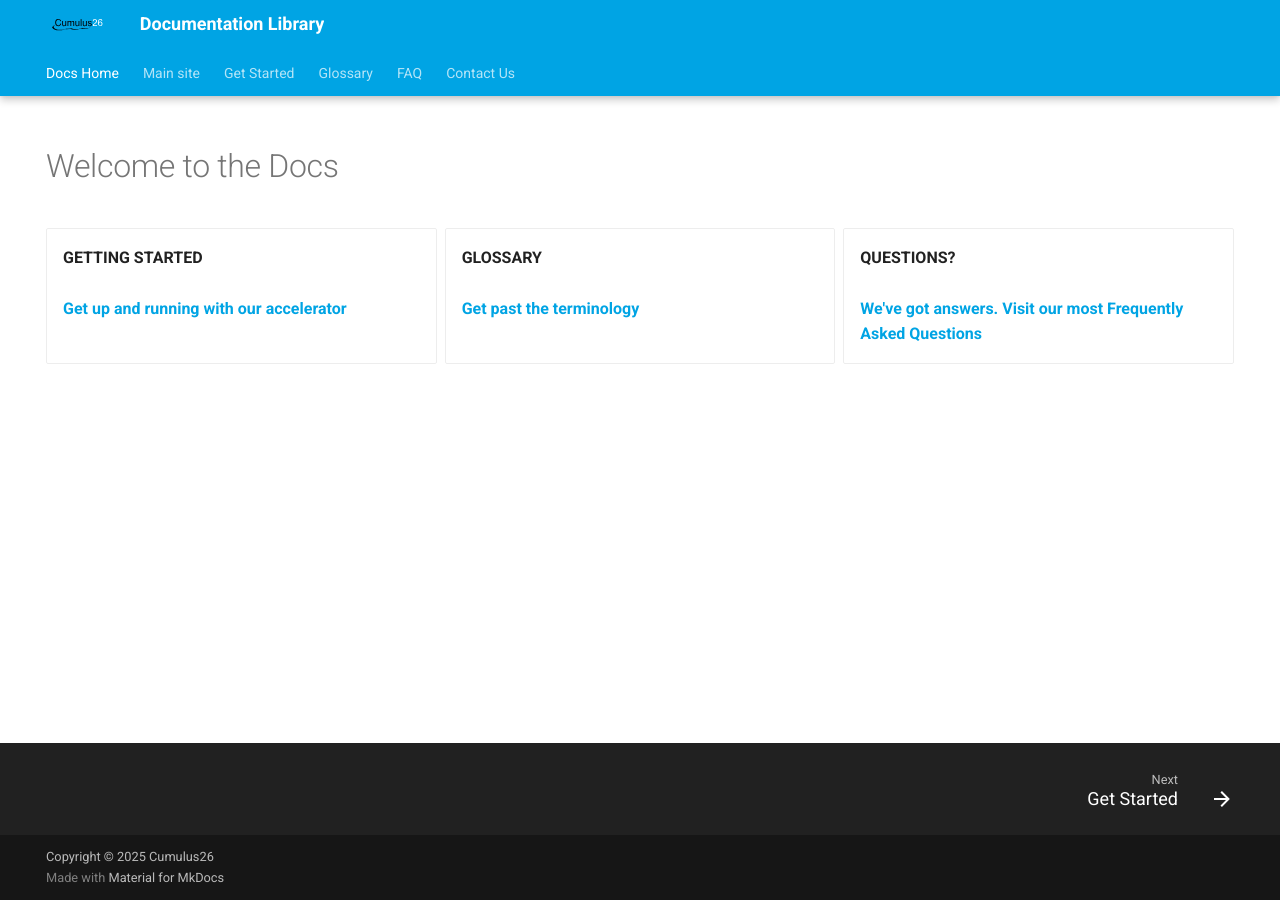
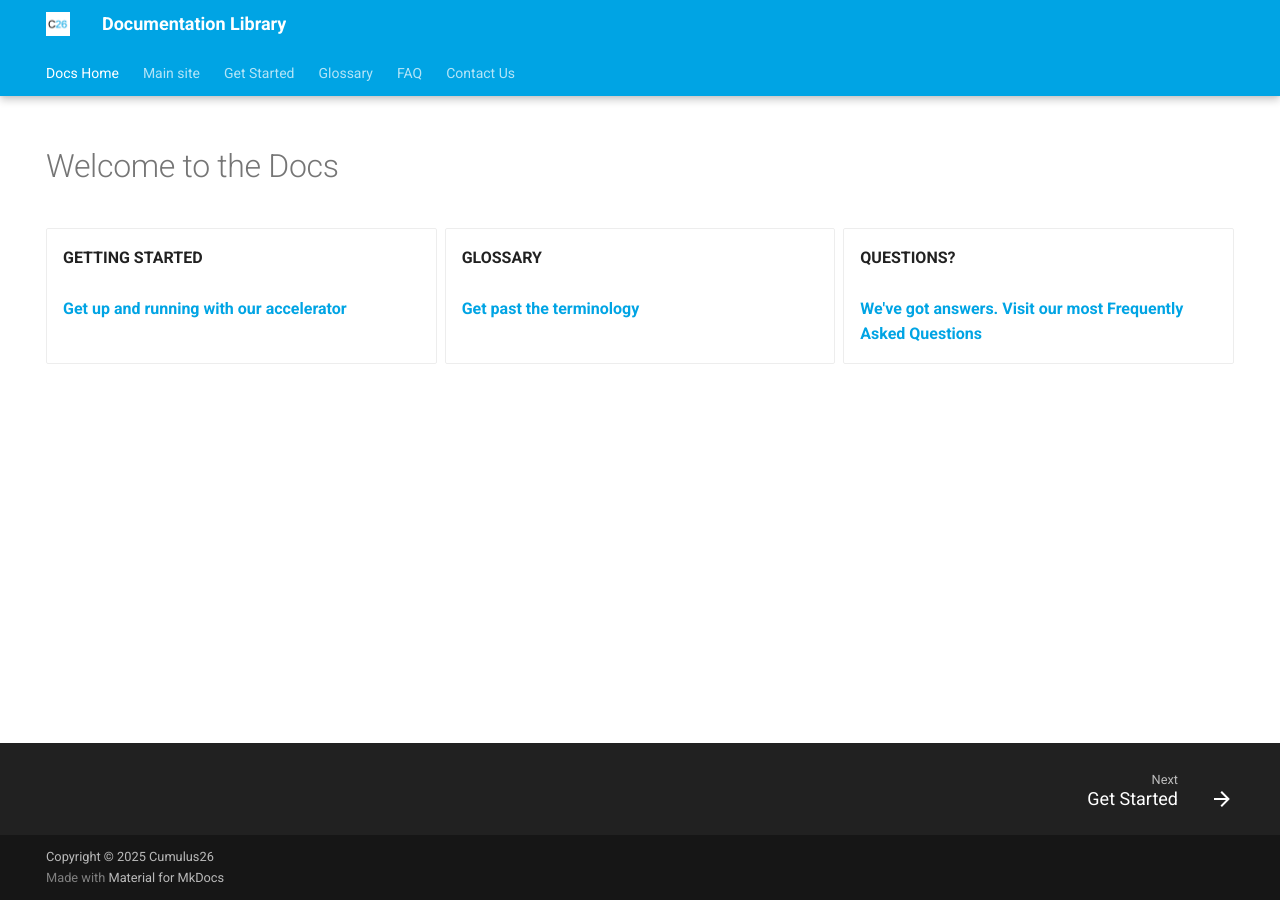
Before and after one commit to dstarr/c26docs, an MkDocs documentation site: the page built from docs/index.md, in a window 1280 px wide. Built offline with MkDocs 1.6.1 and Material for MkDocs 9.7.7, drawn with Linux system fonts in a browser that asks for light colours.

Commit message:
adding square logo

```diff
--- a/mkdocs.yml
+++ b/mkdocs.yml
@@ -3,7 +3,7 @@ site_url: https://docs.cumulus26.com
 
 theme:
   name: material
-  logo: assets/images/c26logo.svg
+  logo: assets/images/c26square.png
   favicon: assets/images/favicon.webp
   features:
     - navigation.tracking
```
Also changed, not shown: docs/assets/images/c26square.png (added).
